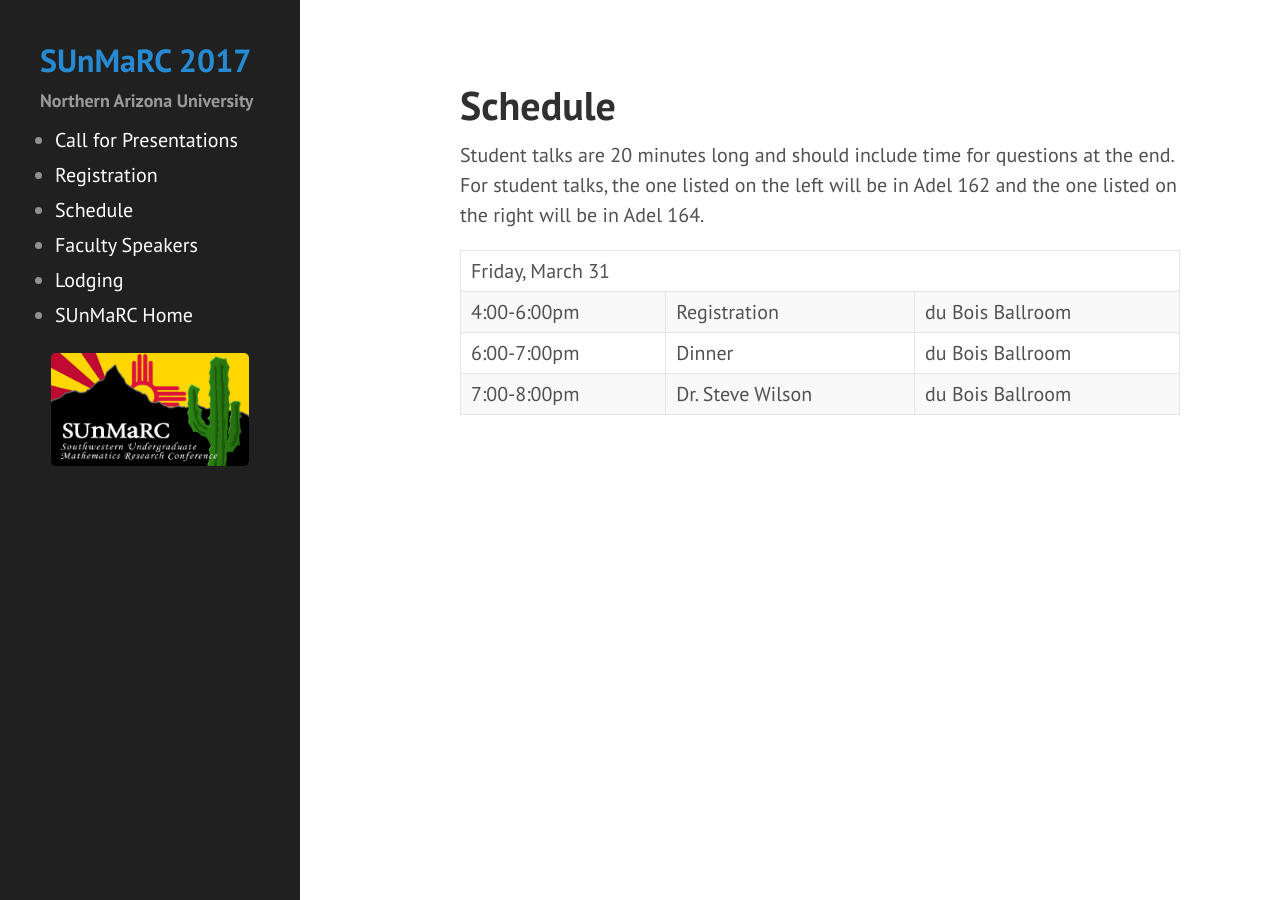
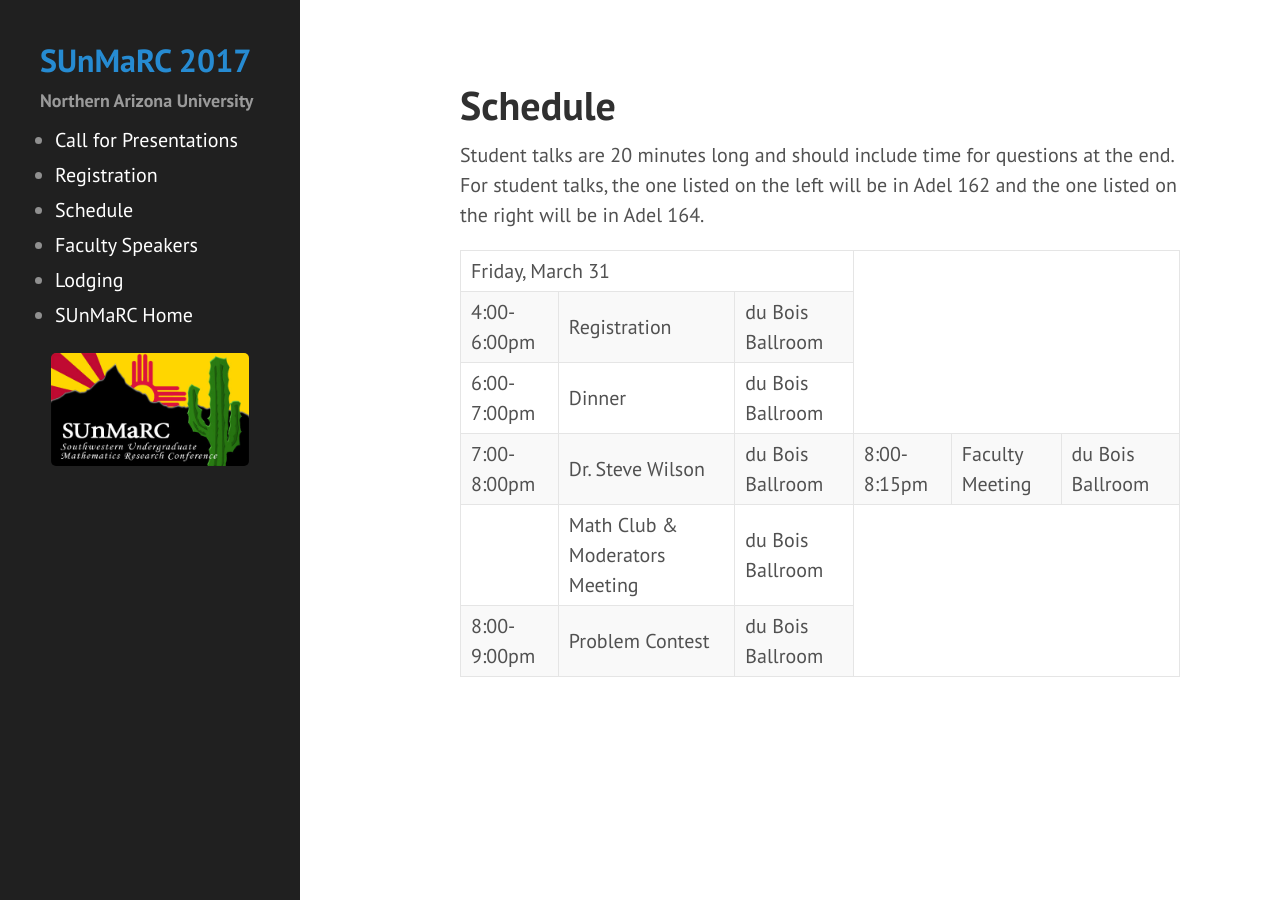
Before and after one commit to NAUMathStat/sunmarc2017, a Jekyll site: the page built from schedule.md, in a window 1280 px wide. Built offline with Jekyll 4.4.1, drawn with Linux system fonts in a browser that asks for light colours.

Commit message:
Update to schedule

```diff
--- a/schedule.md
+++ b/schedule.md
@@ -24,6 +24,19 @@ Student talks are 20 minutes long and should include time for questions at the e
 <tr>
 <td>7:00-8:00pm</td>
 <td colspan="2">Dr. Steve Wilson</td>
+<td>du Bois Ballroom</td>
+<td>8:00-8:15pm</td>
+<td colspan="2">Faculty Meeting</td>
+<td>du Bois Ballroom</td>
+</tr>
+<tr>
+<td></td>
+<td colspan="2">Math Club & Moderators Meeting</td>
+<td>du Bois Ballroom</td>
+</tr>
+<tr>
+<td>8:00-9:00pm</td>
+<td colspan="2">Problem Contest</td>
 <td>du Bois Ballroom</td>
 </tr>
 </table>
```
